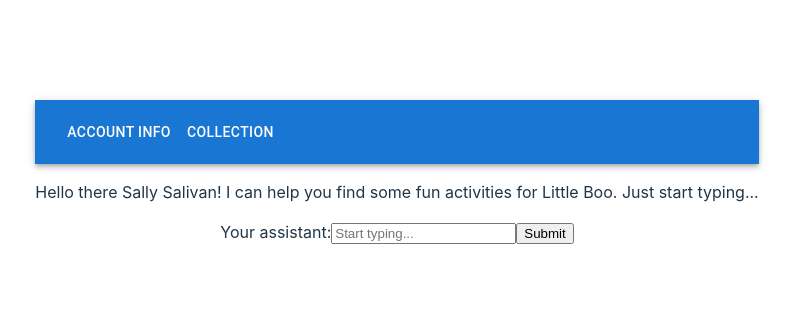
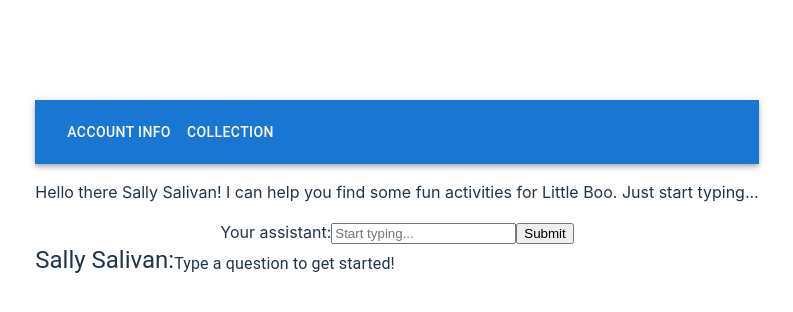
Before and after one commit to pattpjy/playpal_ai, a React (Vite) app: page / in a window 1280 px wide. Shown: the top 312 px of the page, without its empty margins (243-1036 px from the left). Built offline with nearby package versions, Linux system fonts and the light colour scheme.

Commit message:
Add chat conversation display

```diff
--- a/src/features/Chat/Chat.tsx
+++ b/src/features/Chat/Chat.tsx
@@ -3,6 +3,7 @@ import { PromptForm } from './PromptForm.tsx';
 import { DisplayChat } from './DisplayChat.tsx';
 import { User } from '../../model/model_user.ts';
 import { chatAPIResponse } from '../../model/chat.ts';
+import { Box, Typography } from '@mui/material';
 
 export const Chat: React.FC<{ user: User }> = ({ user }) => {
   const [queryText, setQueryText] = useState('');
@@ -98,6 +99,19 @@ export const Chat: React.FC<{ user: User }> = ({ user }) => {
   return (
     <>
       <PromptForm onSubmit={handleFormData} />
+      <Box>
+        <Box
+          sx={{ display: 'flex', flexDirection: 'row', alignItems: 'flex-end' }}
+        >
+          {' '}
+          <Typography variant='h5'>{user.userName}: </Typography>
+          <Typography variant='body1'>
+            {queryText
+              ? `You asked: ${queryText}`
+              : 'Type a question to get started!'}
+          </Typography>
+        </Box>
+
         {queryText && (
           <DisplayChat
             text={chatMSG?.text}
@@ -105,6 +119,7 @@ export const Chat: React.FC<{ user: User }> = ({ user }) => {
             user={user}
           ></DisplayChat>
         )}
+      </Box>
     </>
   );
 };
--- a/src/features/Chat/DisplayChat.tsx
+++ b/src/features/Chat/DisplayChat.tsx
@@ -17,22 +17,24 @@ import CardContent from '@mui/material/CardContent';
 import { TextDisplay } from '../../component/common/Chat/TextDisplay';
 
 export const DisplayChat = ({ text, activities_list, user }) => {
-  const [textWrapper, setTextWrapper] = useState(false);
-
   return (
     <div>
       <Box
         sx={{
-          backgroundColor: '#f5f5f5',
           padding: '10px',
           borderRadius: '5px',
         }}
       >
-        <Typography variant='h3'>Assistent:</Typography>
-        <Typography variant='body1'>
-          With what we know about {user.childName}, We'd like to recommend these
-          activities.
-        </Typography>
+        <Box
+          sx={{ display: 'flex', flexDirection: 'row', alignItems: 'flex-end' }}
+        >
+          <Typography variant='h5'>AI Assistant:</Typography>
+          <Typography variant='body1' ml={2}>
+            With what we know about {user.childName}, We'd like to recommend
+            these activities.
+          </Typography>
+        </Box>
+
         <Card>
           <CardContent>
             <List disablePadding>
```
Lines whose indentation alone changed are shown as unchanged.
